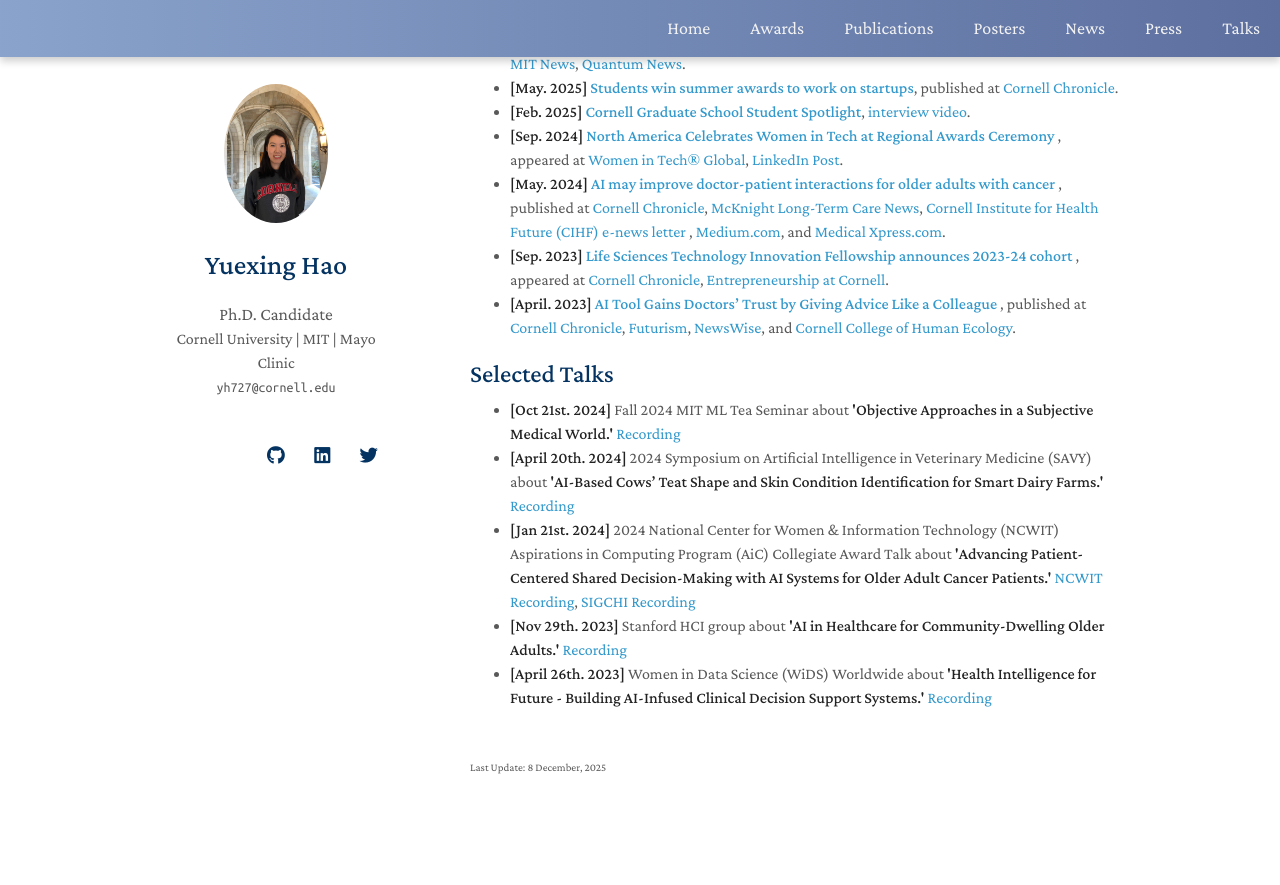
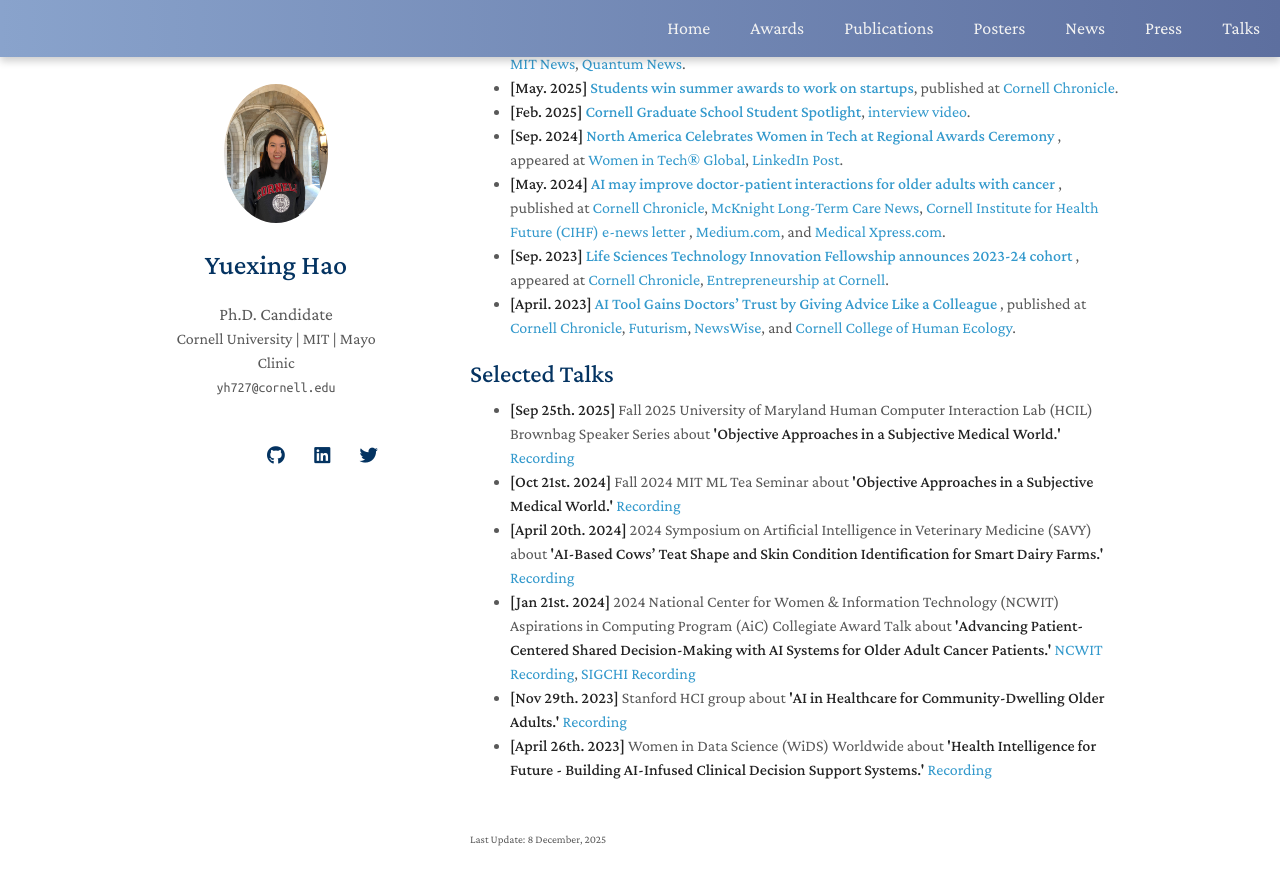
Before and after one commit to YuexingHao/Yuexing-Hao, a Jekyll site: the page built from index.md, in a window 1280 px wide and 900 px high, scrolled down 6679 px. Shown: the top 885 px of the window. Built offline with Jekyll 4.4.1, drawn with Linux system fonts in a browser that asks for light colours; nearby versions of some CDN libraries; a style sheet for code colours, icons or effects is not loaded; our own code applies the rules of GitHub Pages for plain Markdown files; before the commit the page ends 7507 px from its top, so only the background shows below that.

Commit message:
Add upcoming talks to talks.md

```diff
--- a/_includes/talks.md
+++ b/_includes/talks.md
@@ -1,6 +1,10 @@
 <h2 id="talks" style="margin: 20px 0px 10px;">Selected Talks</h2>
 
 <ul>
+
+<li><strong>[Sep 25th. 2025]</strong> Fall 2025 University of Maryland Human Computer Interaction Lab (HCIL) Brownbag Speaker Series about <strong>'Objective Approaches in a Subjective Medical World.'</strong> <a href= "https://www.youtube.com/watch?v=UjMmF52cz2g">Recording</a></li>
+
+
 <li><strong>[Oct 21st. 2024]</strong> Fall 2024 MIT ML Tea Seminar about <strong>'Objective Approaches in a Subjective Medical World.'</strong> <a href= "https://youtu.be/Pq7AYnPcl48">Recording</a></li>
 
 <li><strong>[April 20th. 2024]</strong> 2024 Symposium on Artificial Intelligence in Veterinary Medicine (SAVY) about <strong>'AI-Based Cows’ Teat Shape and Skin Condition Identification for Smart Dairy Farms.'</strong> <a href= "https://www.youtube.com/watch?v=WE1cBd3FEZM&ab_channel=YuexingHao">Recording</a></li>
```
